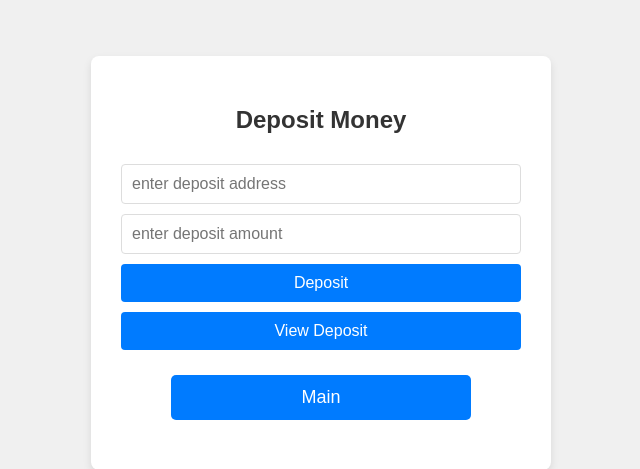
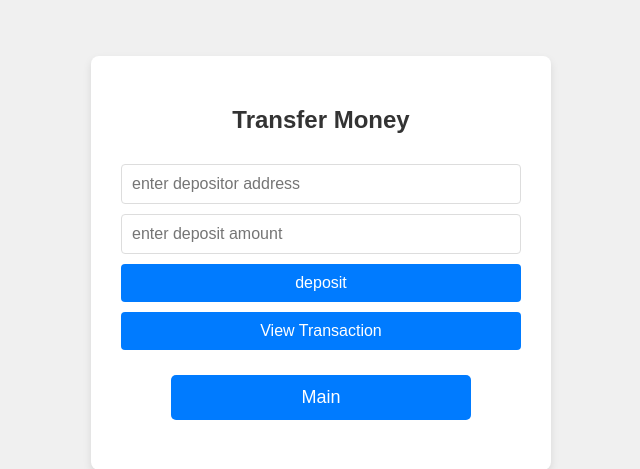
Before and after one commit to jxy2433889765/2026-6106-T3, a Flask app: page /deposit in a window 1280 px wide. Shown: the part 157-626 px from the top of the page, without its empty margins (319-959 px from the left). Run offline with Flask 3, Linux system fonts and the light colour scheme; some libraries are stand-ins or nearby versions.

Commit message:
templates/deposit.html

```diff
--- a/templates/deposit.html
+++ b/templates/deposit.html
@@ -5,27 +5,45 @@
 
 <body>
     <div class="container">
-        <h2>Deposit Money</h2>
-        <input type="text" id="address" placeholder="enter deposit address">
+        <h2>Transfer Money</h2>
+        <input type="text" id="depositor" placeholder="enter depositor address">
         <input type="text" id="amount" placeholder="enter deposit amount">
-        <button class="btn" onclick="deposit()">Deposit</button>
-        <button class="btn" onclick="viewDeposit()">View Deposit</button>
+        <button class="btn" onclick="deposit()">deposit</button>
+        <button class="btn" onclick="transaction()">View Transaction</button>
 
         <form action="/main" method="post">
             <input type="submit" value="Main">
 
         </form>
-        <p id="view_address"></p>
+        <p id="view_depositor"></p>
         <p id="view_amount"></p>
 
         <script src="https://cdn.jsdelivr.net/npm/web3@1.5.2/dist/web3.min.js"></script>
         <script>
-            const contractAddress = "0x0cf5b5b9318a79ae2e41f89f8fa91c0ddc70e2b4";
+            const contractAddress = "0x1712123924e751241d94e8774dd08134feb9caf9";
 
             const contractABI = [
             {
+                "inputs": [
+                    {
+                        "internalType": "address",
+                        "name": "_depositor",
+                        "type": "address"
+                    },
+                    {
+                        "internalType": "uint256",
+                        "name": "_amount",
+                        "type": "uint256"
+                    }
+                ],
+                "name": "weixin",
+                "outputs": [],
+                "stateMutability": "payable",
+                "type": "function"
+            },
+            {
                 "inputs": [],
-                "name": "checkDeposit",
+                "name": "checkTransaction",
                 "outputs": [
                     {
                         "internalType": "address",
@@ -40,26 +58,9 @@
                 ],
                 "stateMutability": "view",
                 "type": "function"
-            },
-            {
-                "inputs": [
-                    {
-                        "internalType": "address",
-                        "name": "_address",
-                        "type": "address"
-                    },
-                    {
-                        "internalType": "uint256",
-                        "name": "_amount",
-                        "type": "uint256"
-                    }
-                ],
-                "name": "deposit",
-                "outputs": [],
-                "stateMutability": "payable",
-                "type": "function"
             }
         ];
+
 
         const web3 = new Web3(Web3.givenProvider);
         const contract = new web3.eth.Contract(contractABI, contractAddress);
@@ -67,20 +68,22 @@
 
         async function deposit() {
             const accounts = await web3.eth.requestAccounts();
-            const address = document.getElementById('address').value;
+            const depositor = document.getElementById('depositor').value;
             const amount = document.getElementById('amount').value;
-            console.log(address, amount);
+            console.log(depositor,amount);
 
-            await contract.methods.deposit(address, amount).send({ from: accounts[0] });
+            await contract.methods.weixin(depositor, amount).send({ from: accounts[0]});
 
         }
 
-        async function viewDeposit() {
-            const result = await contract.methods.checkDeposit().call();
+        async function transaction() {
+            const result = await contract.methods.checkTransaction().call();
 
-            document.getElementById('view_address').innerText = "Address: " + result[0];
+            document.getElementById('view_depositor').innerText = "depositor: " + result[0];
             document.getElementById('view_amount').innerText = "Amount: " + result[1];
-            console.log(address, amount);
+
 
         }
         </script>
+    </div>
+</body>
```
